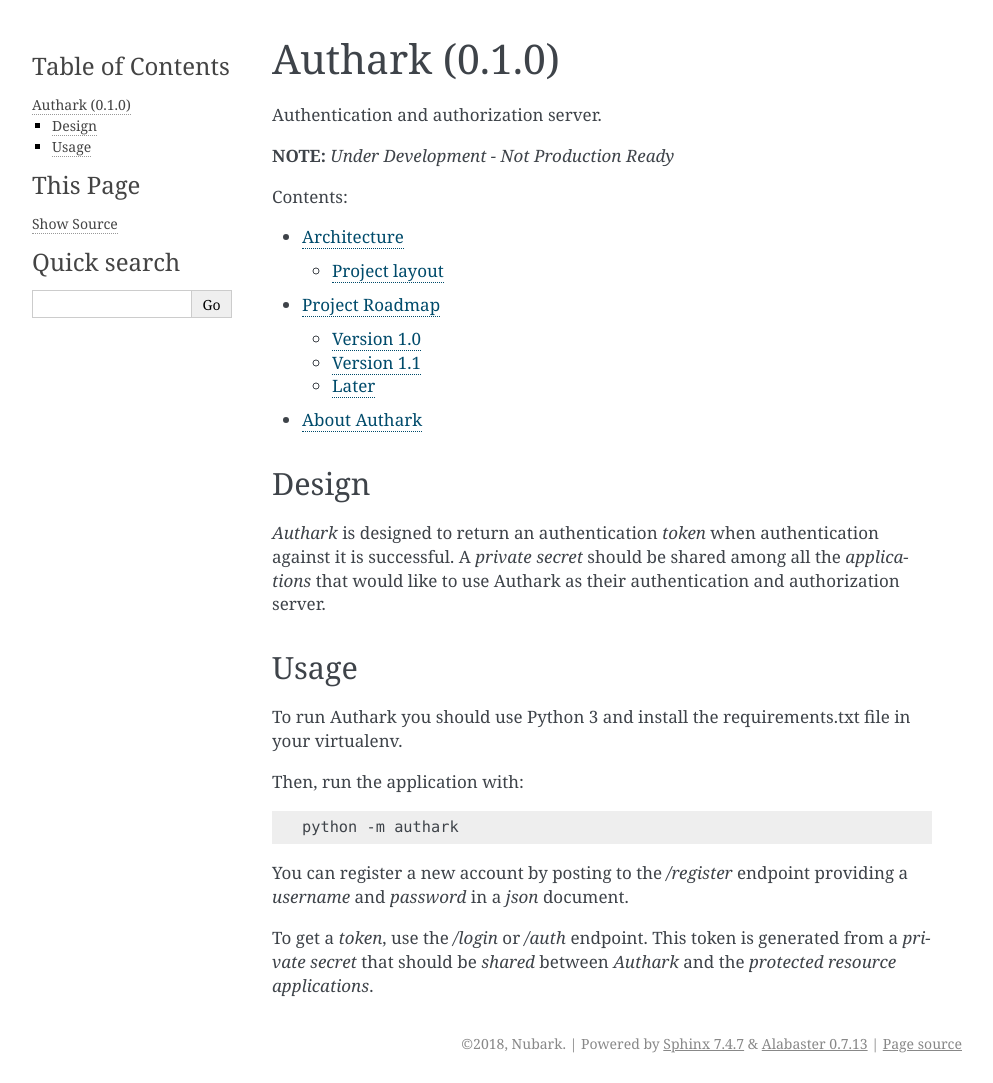
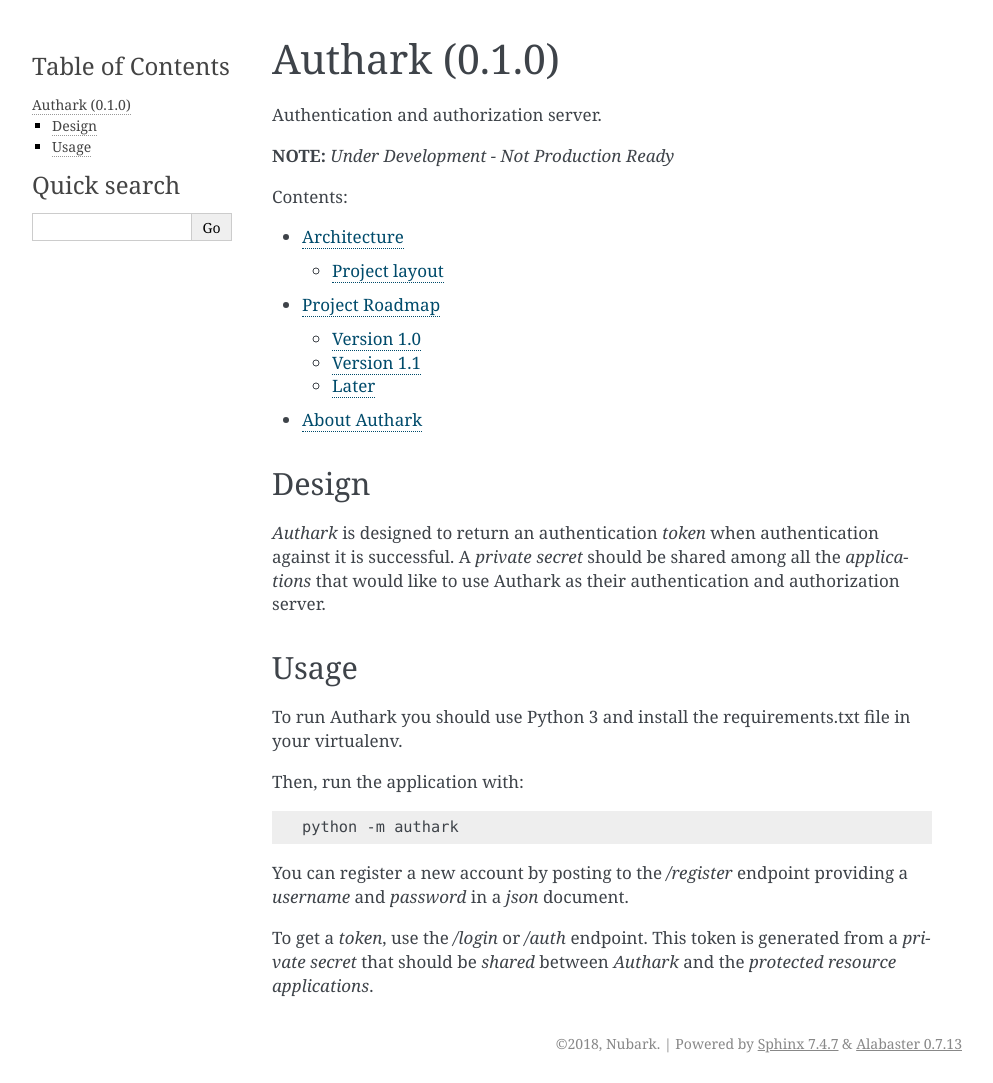
Before and after one commit to knowark/authark, a Sphinx documentation site: the page built from docs/index.rst, in a window 1280 px wide. Shown: the whole page, without its empty margins (148-1141 px from the left). Built offline with Sphinx 7.4.7, drawn with Linux system fonts in a browser that asks for light colours.

Commit message:
Remove source from documentation

```diff
--- a/docs/conf.py
+++ b/docs/conf.py
@@ -153,3 +153,8 @@
      author, 'Authark', 'One line description of project.',
      'Miscellaneous'),
 ]
+
+
+# HTML
+
+html_copy_source = False
```
